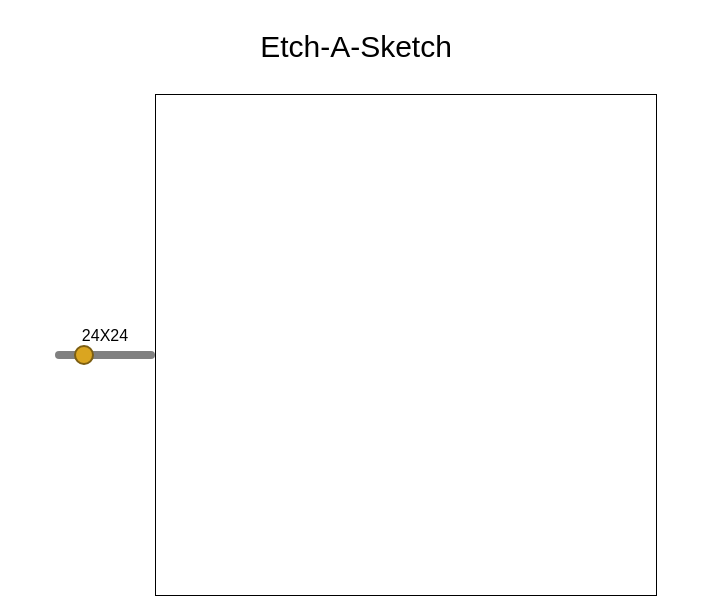
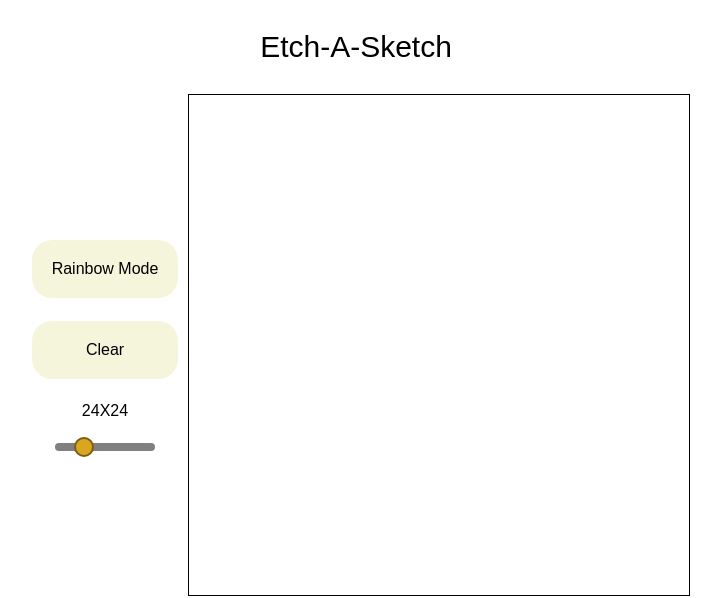
Before and after one commit to jovalle02/etch-a-sketch, a plain HTML site: page index.html in a window 1280 px wide. Shown: the whole page, without its empty margins (284-1005 px from the left). Drawn offline with Linux system fonts and the light colour scheme.

Commit message:
Organizing code and adding buttons & comments

```diff
--- a/index.html
+++ b/index.html
@@ -11,6 +11,8 @@
     <header>Etch-A-Sketch</header>
     <section id="main-content">
         <div class="tools">
+            <div class="btnrainbow">Rainbow Mode</div>
+            <div class="btnremove">Clear</div>
             <div class="paragraphgrid">
                 <p class="labelslider">hola</p>
             </div>
--- a/script.js
+++ b/script.js
@@ -3,14 +3,23 @@ const totalSpaceOnGrid = 500*500;
 const elements = document.getElementsByClassName('.square')
 const slider = document.getElementById('slider');
 const labelslider = document.querySelector('.labelslider')
+const btnremove = document.querySelector('.btnremove')
+
+//DEFAULT VALUES WHEN THE WEBSITE IS OPENED
 slider.value = 24;
-
 createGrid(slider.value, totalSpaceOnGrid);
 
+//WHEN THE SLIDER IS MOVED AROUND THIS FUNCTION TAKES ACTION AND UPDATES THE GRID
 slider.addEventListener('input', function() {
     createGrid(slider.value, totalSpaceOnGrid)
 });
 
+//FUNTION TO CLEAR THE GRID WHEN CLICKED
+btnremove.addEventListener('click', function() {
+    createGrid(slider.value, totalSpaceOnGrid)
+});
+
+//CREATES THE FUNCTION THAT MAKES THE GRID BASED ON THE VALUES OF THE SLIDER
 function createGrid(value, totalSpaceOnGrid) {
     const numberOfSquares = value * value;
     const min_width = Math.sqrt(totalSpaceOnGrid / numberOfSquares);
--- a/style.css
+++ b/style.css
@@ -75,3 +75,32 @@ body {
     justify-content: center;
     align-items: center;
 }
+
+.btnremove {
+    padding: 20px;
+    background-color: beige;
+    text-align: center;
+    border-radius: 20px;
+    cursor: pointer;
+}
+
+.btnrainbow {
+    padding: 20px;
+    background-color: beige;
+    text-align: center;
+    border-radius: 20px;
+    cursor: pointer;
+}
+
+.divslider {
+    display: flex;
+    justify-content: center;
+    align-items: center;
+}
+
+.tools {
+    display: flex;
+    flex-direction: column;
+    gap: 23px;
+    margin: 10px;
+}
```
